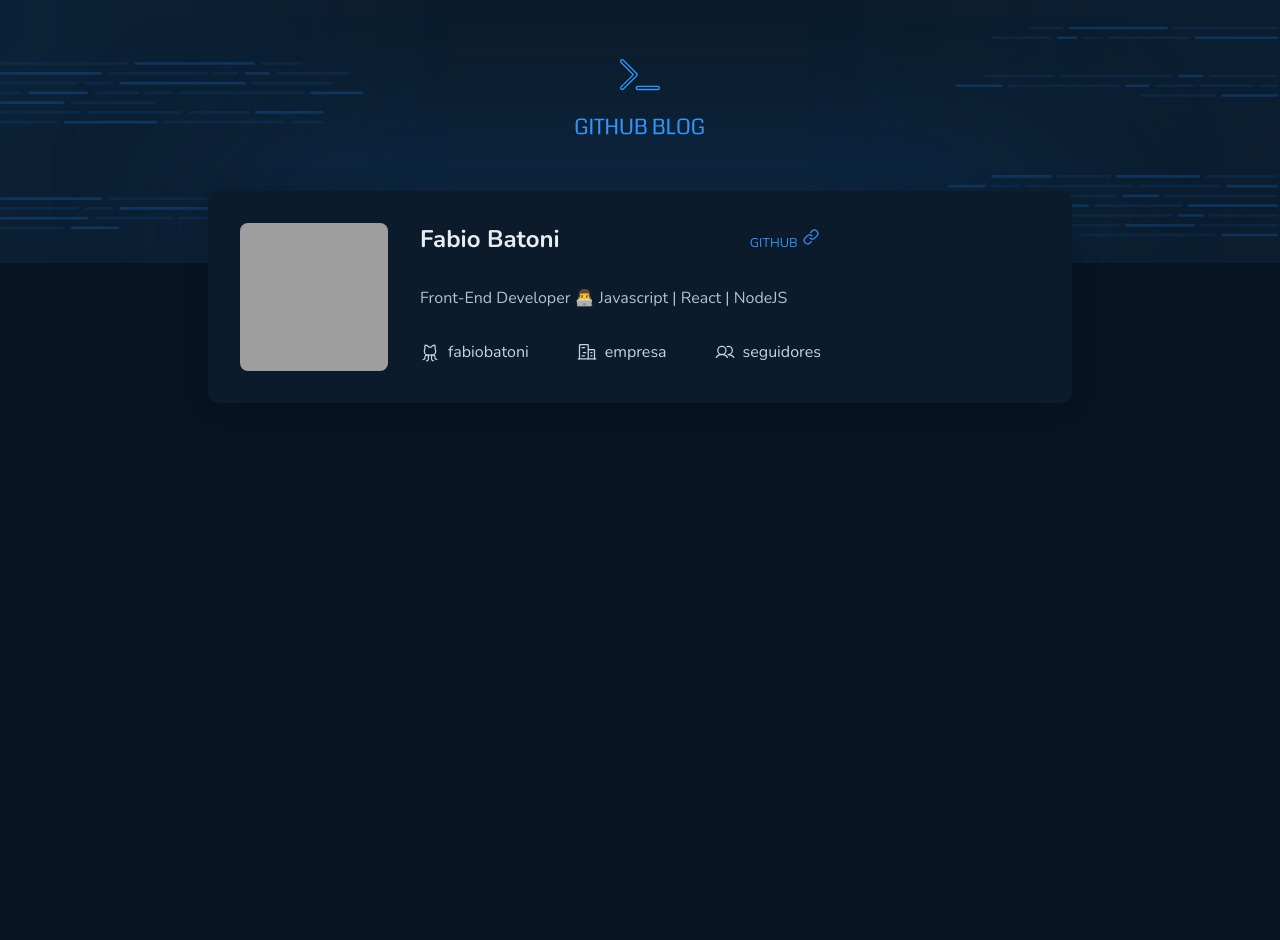
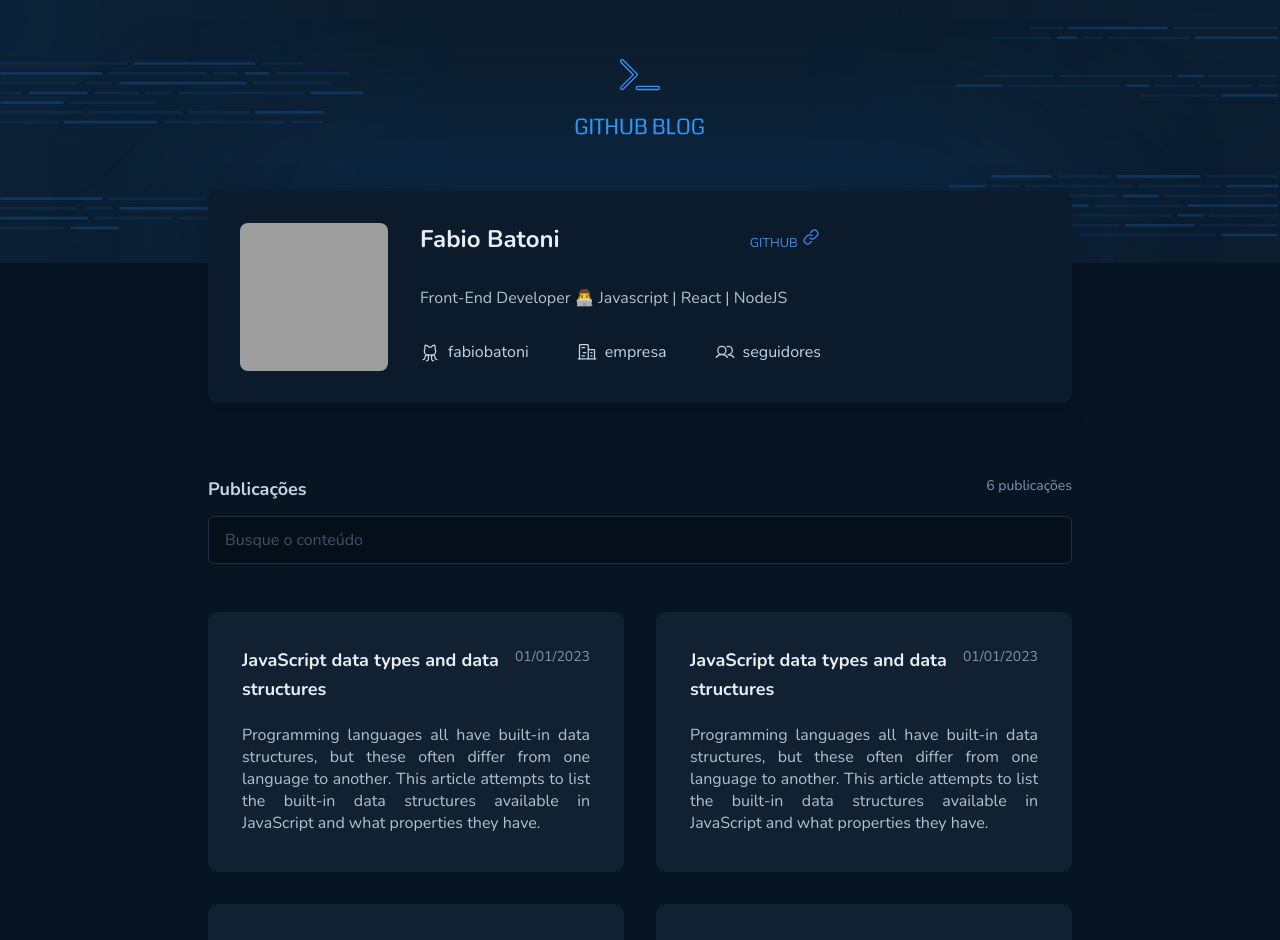
Before and after one commit to fabiobatoni/github-blog, a React (Vite) app: page / in a window 1280 px wide. Shown: the top 940 px of the page. Before the commit the page ends 800 px from the top, so only its background shows below. Built offline with nearby package versions, Linux system fonts and the light colour scheme; grey boxes are pictures that could not be loaded.

Commit message:
component: PostCard: create component
Create component PostCard:

- Add style

Signed-off-by: fabiobatoni <fabio_batoni@hotmail.com>

```diff
--- /dev/null
+++ b/src/pages/Home/PostCard/index.tsx
@@ -0,0 +1,15 @@
+import { PostCardContainer } from "./styles";
+
+export function PostCard () {
+  return (
+    <PostCardContainer>
+      <header>
+        <h1>JavaScript data types and data structures</h1>
+        <span>01/01/2023</span>
+      </header>
+      <main>
+        <p>Programming languages all have built-in data structures, but these often differ from one language to another. This article attempts to list the built-in data structures available in JavaScript and what properties they have.</p>
+      </main>
+    </PostCardContainer>
+  )
+}
--- /dev/null
+++ b/src/pages/Home/PostCard/styles.ts
@@ -0,0 +1,53 @@
+import styled from 'styled-components'
+
+export const PostCardContainer = styled.div`
+  width: 100%;
+  text-decoration: none;
+  display: flex;
+  flex-direction: column;
+  gap: 1.25rem;
+  padding: 2rem;
+
+  background: ${(props) => props.theme['base-post']};
+  border-radius: 10px;
+  border: 2px solid transparent;
+
+  height: 260px;
+  overflow: hidden;
+
+  transition: border 0.2s;
+
+  cursor: pointer;
+  header {
+    display: flex;
+    justify-content: space-between;
+    gap: 1rem;
+    h1 {
+      font-weight: 700;
+      font-size: 1.125rem;
+      line-height: 160%;
+      color: ${(props) => props.theme['base-title']};
+      text-align: justify;
+    }
+
+    span {
+      font-size: 0.875rem;
+      line-height: 160%;
+      color: ${(props) => props.theme['base-span']};
+    }
+  }
+
+  main {
+    height: 112px;
+    overflow: hidden;
+    p {
+      height: 100%;
+      text-align: justify;
+      color: ${(props) => props.theme['base-text']};
+    }
+  }
+
+  &:hover {
+    border: 2px solid ${(props) => props.theme['base-label']};
+  }
+`
--- a/src/pages/Home/index.tsx
+++ b/src/pages/Home/index.tsx
@@ -1,6 +1,7 @@
 import { Header } from "../../components/Header";
+import { PostCard } from "./PostCard";
 import { ProfileInfo } from "./ProfileInfo";
-import { HomeContainer } from "./styles";
+import { HomeContainer, HomeContent, ListSection, SearchSection } from "./styles";
 
 
 export function Home() {
@@ -9,6 +10,26 @@
       <Header />
       <HomeContainer>
         <ProfileInfo />
+        <HomeContent>
+        <SearchSection>
+          <div>
+            <span>Publicações</span>
+            <small>
+              6 publicações
+            </small>
+          </div>
+          <input
+            type="text"
+            placeholder="Busque o conteúdo"
+          />
+        </SearchSection>
+        <ListSection>
+          <PostCard />
+          <PostCard />
+          <PostCard />
+          <PostCard />
+        </ListSection>
+      </HomeContent>
       </HomeContainer>
     </>
   )
--- a/src/pages/Home/styles.ts
+++ b/src/pages/Home/styles.ts
@@ -14,4 +14,55 @@
   @media (max-width: 680px) {
     padding: 1rem;
   }
-`
+`;
+
+export const HomeContent = styled.div`
+  max-width: 864px;
+  width: 100%;
+  display: flex;
+  flex-direction: column;
+  gap: 3rem;
+`;
+
+export const SearchSection = styled.section`
+  width: 100%;
+  div {
+    display: flex;
+    justify-content: space-between;
+    span {
+      font-weight: 700;
+      font-size: 1.125rem;
+      line-height: 160%;
+      color: ${(props) => props.theme['base-subtitle']};
+    }
+    small {
+      font-style: normal;
+      font-weight: 400;
+      font-size: 14px;
+      line-height: 160%;
+      color: ${(props) => props.theme['base-span']};
+    }
+  }
+  input {
+    margin-top: 0.75rem;
+    background: ${(props) => props.theme['base-input']};
+    border: 1px solid ${(props) => props.theme['base-border']};
+    border-radius: 6px;
+    padding: 0.75rem 1rem;
+    width: 100%;
+    color: ${(props) => props.theme['base-text']};
+    &::placeholder {
+      color: ${(props) => props.theme['base-label']};
+    }
+  }
+`;
+
+export const ListSection = styled.div`
+  display: grid;
+  grid-template-columns: repeat(2, 1fr);
+  gap: 2rem;
+
+  @media (max-width: 950px) {
+    grid-template-columns: 1fr;
+  }
+`;
```
